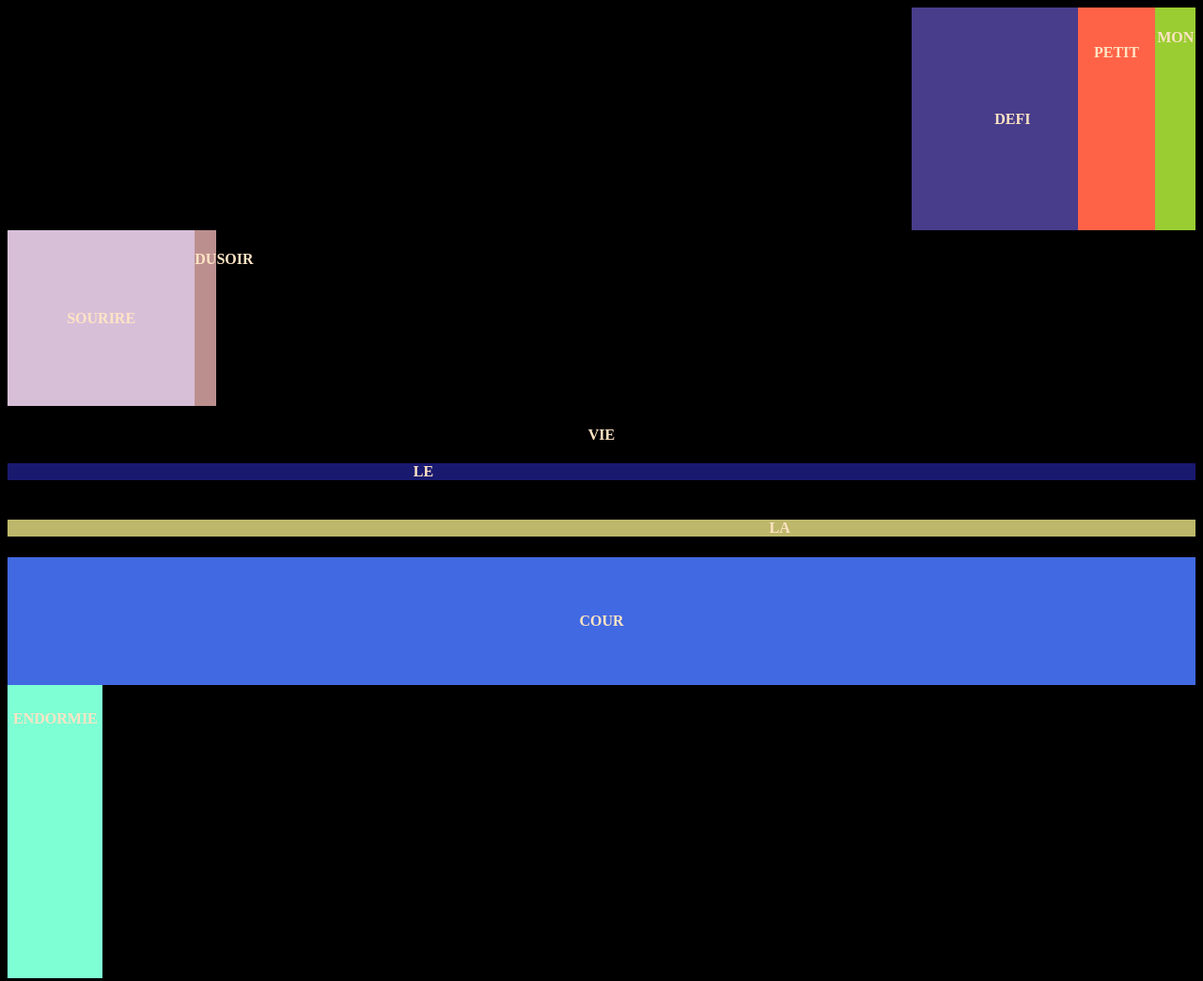
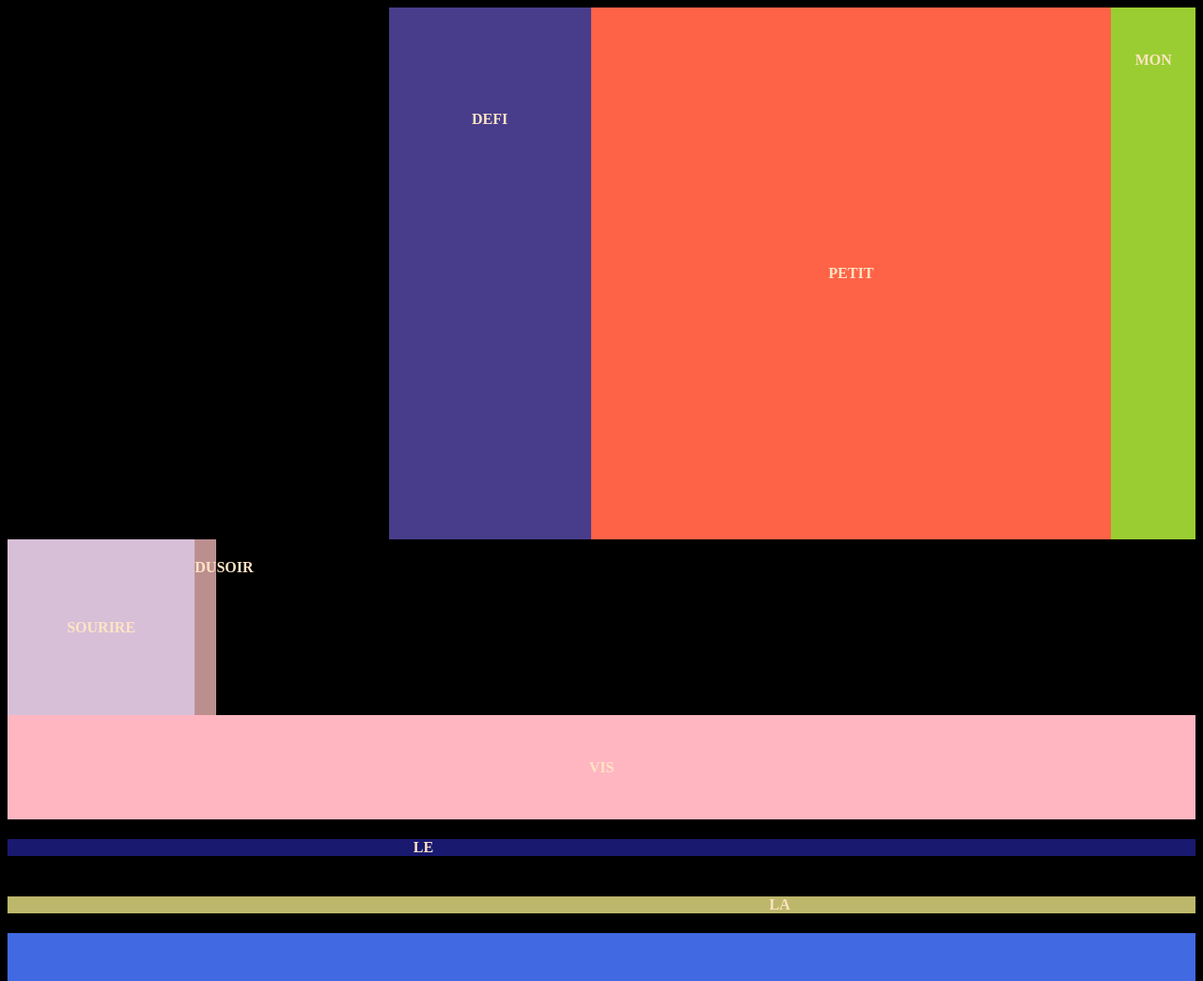
Before and after one commit to WillemJou/Projet-2, a plain HTML site: page defi.html in a window 1280 px wide. Shown: the top 1044 px of the page at 94% size. Drawn offline with Linux system fonts and the light colour scheme.

Commit message:
defi css

```diff
--- a/defi.html
+++ b/defi.html
@@ -11,12 +11,13 @@
 <body>
     <div class="master_1">
 
-        <div class="f1_2">
+
         <div class="mon"><h4 class="center">MON</h4></div>
-        <div class="petit"><h4 class="center">PETIT</h4></div></div>
+        <div class="petit"><h4 class="center">PETIT</h4></div>
         <div class="defi"><h4 class="center">DEFI</h4></div>
     </div>
     </div>
+</div>
 
     <div class="master_2">
     <div class="f2">
@@ -30,7 +31,7 @@
     </div></div>
      <div class="f3">
             <div class="f3_2">
-        <div class="vie"><h4 class="center">VIE</h4></div>
+        <div class="vis"><h4 class="center">VIS</h4></div>
         <div class="le"><h4 class="center">LE</h4></div></div>
         <div class="f3_3">
        <div class="sourire"><h4 class="center">SOURIRE</h4></div>
```
